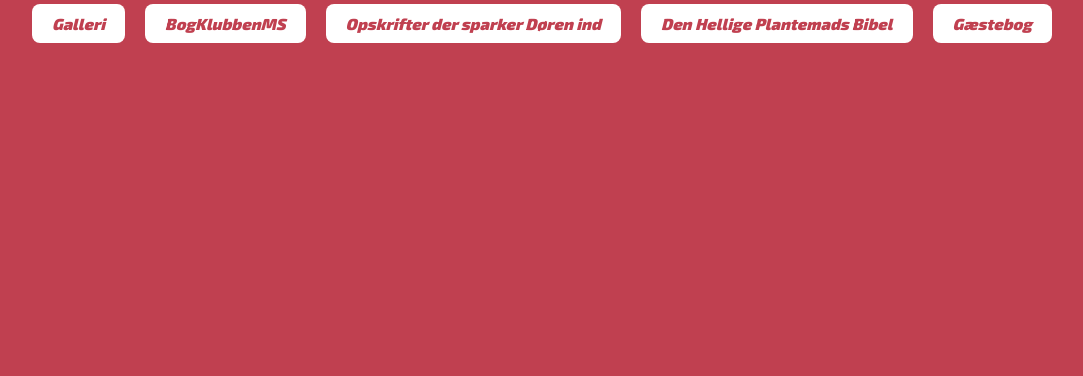
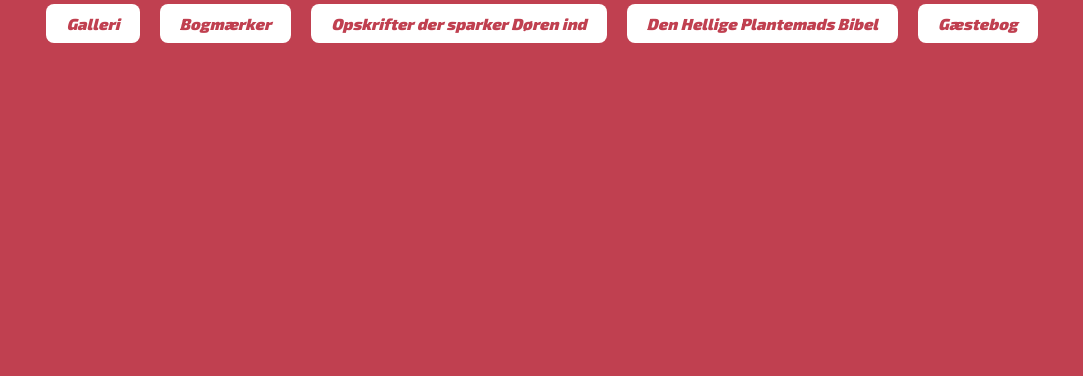
Before and after one commit to majjtaj/mypage, a plain HTML site: page index.html in a window 1280 px wide. Shown: the part 440-816 px from the top of the page, without its empty margins (98-1181 px from the left). Drawn offline with Linux system fonts and the light colour scheme.

Commit message:
Update index.html

```diff
--- a/index.html
+++ b/index.html
@@ -48,7 +48,7 @@
     <h1>Maja Møller Madsen</h1>
     <div class="links">
         <a href="1.html" class="link">Galleri</a>
-        <a href="2.html" class="link">BogKlubbenMS</a>
+        <a href="2.html" class="link">Bogmærker</a>
         <a href="3.html" class="link">Opskrifter der sparker Døren ind</a>
         <a href="4.html" class="link">Den Hellige Plantemads Bibel</a>
         <a href="guestbook.html" class="link">Gæstebog</a>
```
